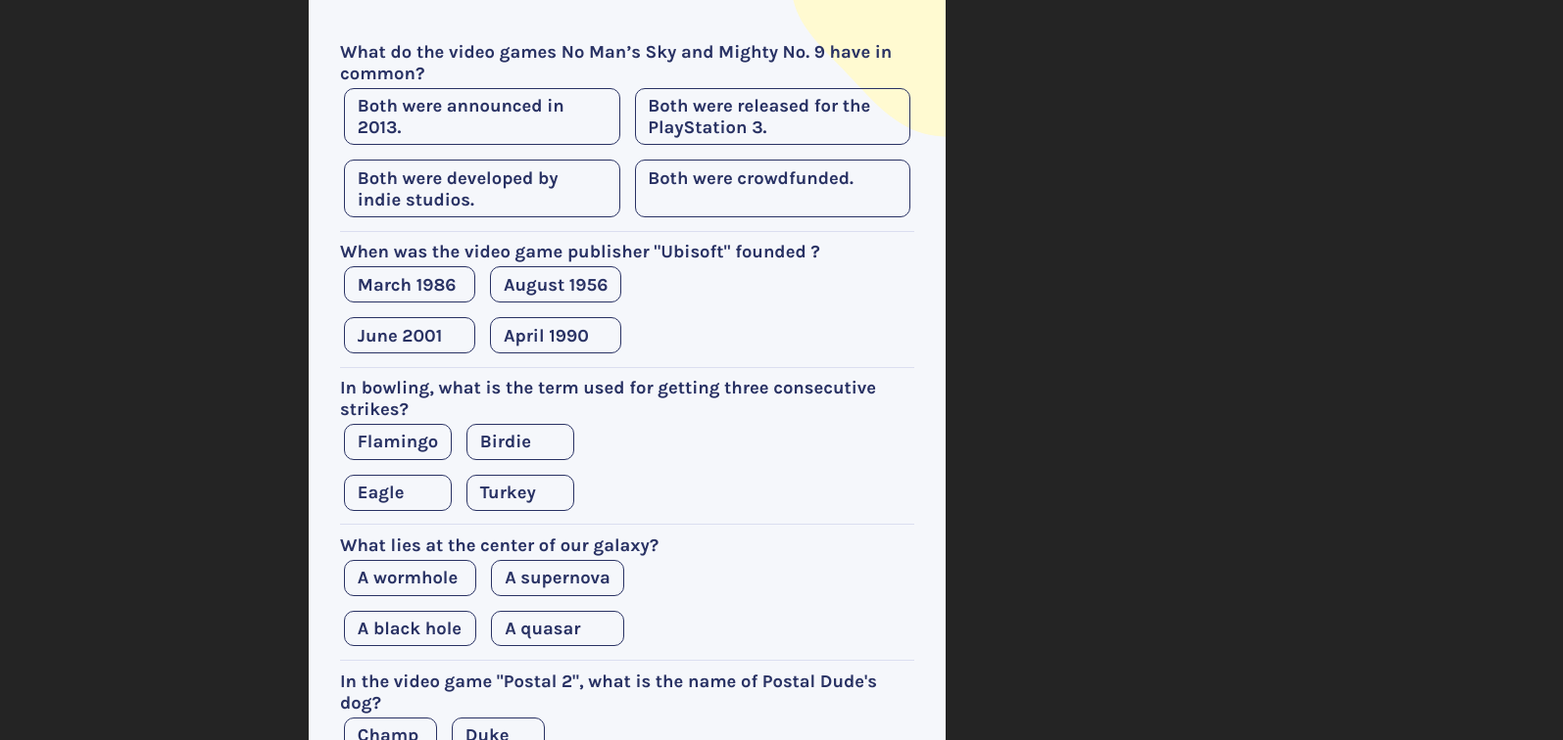
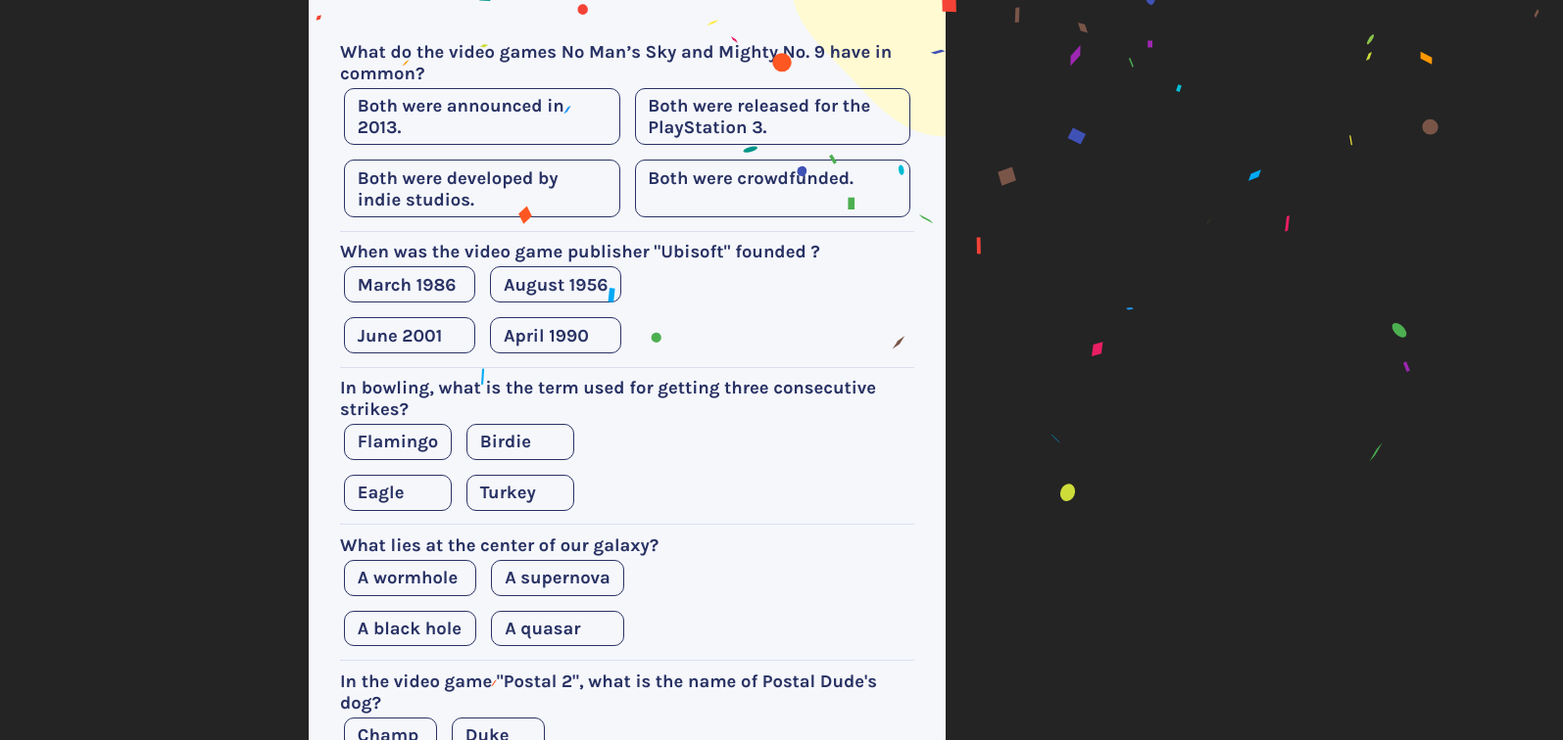
Before and after one commit to EmmanuelOludare/Quizzical, a React (Vite) app: page / in a window 1280 px wide. Both pictures are taken after a click on the button "Start quiz". Shown: the top 756 px of the page at 98% size, 1595 px wide, since content can reach past the window. Built offline with nearby package versions, Linux system fonts and the light colour scheme; no server answers.

Commit message:
new year

```diff
--- a/src/components/QuestionsPage.jsx
+++ b/src/components/QuestionsPage.jsx
@@ -60,7 +60,7 @@
         <Loading background="rgb(41,50,100)" />
       ) : (
         <form>
-          {score === 5 ? <Confetti width={width} height={height} style={{zIndex: 10}}/> : <></>}
+          {score < 5 ? <Confetti width={width} height={height} style={{zIndex: 10}}/> : <></>}
             {/* FIRST QUESTION */}
         <div className="question__page">
               <h4>{decode(questions[0].question)}</h4>
```
